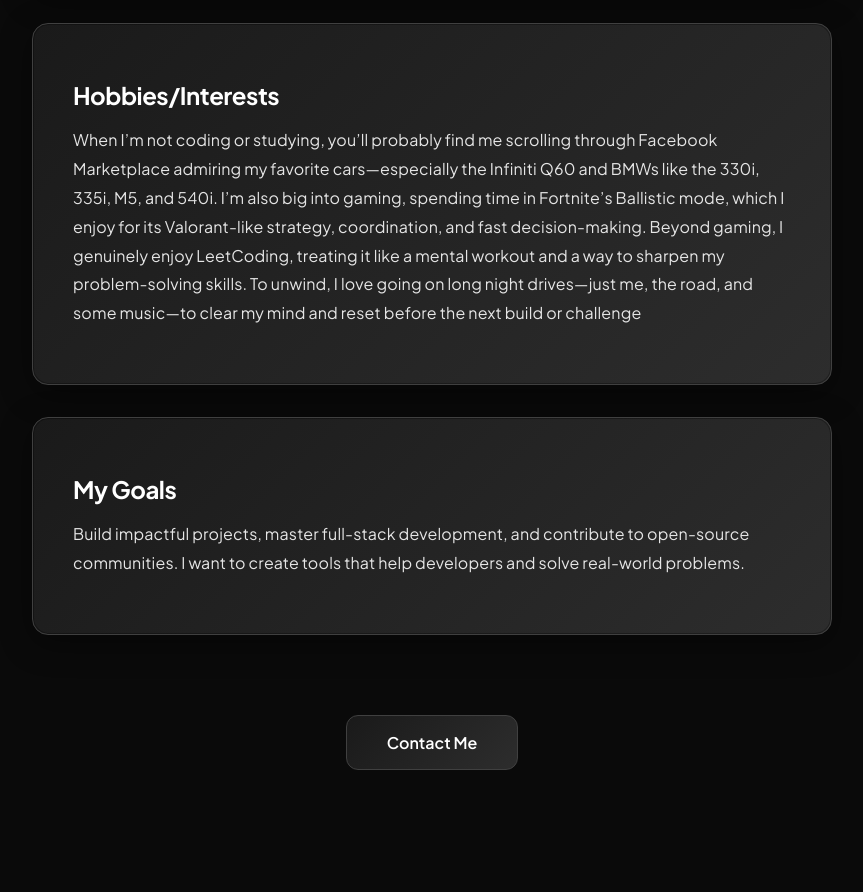
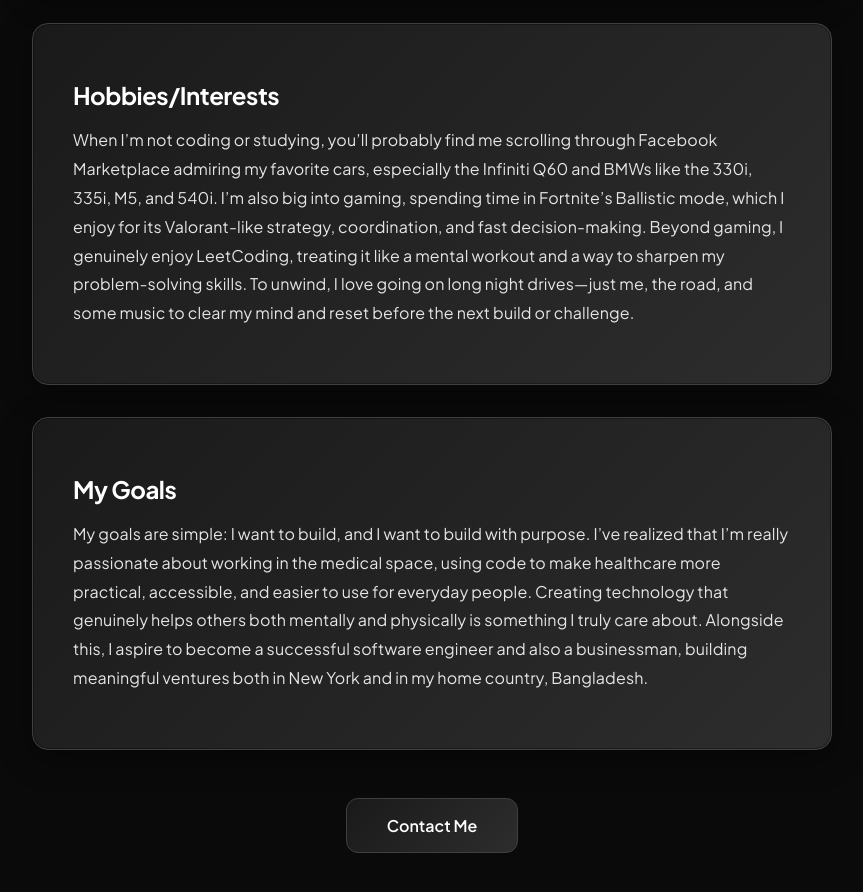
Before and after one commit to TheDonRay/NewPortfolioWeb, a React (Vite) app in the folder rays-portfolio-2026/: page /AboutMe in a window 1280 px wide. Shown: the part 600-1492 px from the top of the page, without its empty margins (208-1071 px from the left). Before the commit the page ends 1402 px from the top, so only its background shows below. Built offline with nearby package versions, Linux system fonts and the light colour scheme.

Commit message:
finished the about me page

```diff
--- a/rays-portfolio-2026/src/components/aboutme.jsx
+++ b/rays-portfolio-2026/src/components/aboutme.jsx
@@ -1,4 +1,5 @@
 import "../styles/aboutme.css";
+import { useNavigate } from 'react-router-dom';
 
 export default function AboutMe() {
   const skills = [
@@ -113,12 +114,10 @@ export default function AboutMe() {
     },
   ];
 
-  const scrollToContact = () => {
-    const contactSection = document.getElementById("contact");
-    if (contactSection) {
-      contactSection.scrollIntoView({ behavior: "smooth" });
-    }
-  };
+  const navigate = useNavigate();
+  function Contactme() {
+    navigate("/ContactMe");
+  }
 
   return (
     <>
@@ -161,31 +160,37 @@ export default function AboutMe() {
         <div className="column hobbies">
           <h1>Hobbies/Interests</h1>
           <p>
-            When I’m not coding or studying, you’ll probably find me scrolling through
-            Facebook Marketplace admiring my favorite cars—especially the
-            Infiniti Q60 and BMWs like the 330i, 335i, M5, and 540i. I’m also
-            big into gaming, spending time in Fortnite’s Ballistic mode, which I
-            enjoy for its Valorant-like strategy, coordination, and fast
+            When I’m not coding or studying, you’ll probably find me scrolling
+            through Facebook Marketplace admiring my favorite cars, especially
+            the Infiniti Q60 and BMWs like the 330i, 335i, M5, and 540i. I’m
+            also big into gaming, spending time in Fortnite’s Ballistic mode,
+            which I enjoy for its Valorant-like strategy, coordination, and fast
             decision-making. Beyond gaming, I genuinely enjoy LeetCoding,
             treating it like a mental workout and a way to sharpen my
             problem-solving skills. To unwind, I love going on long night
-            drives—just me, the road, and some music—to clear my mind and reset
-            before the next build or challenge
+            drives—just me, the road, and some music to clear my mind and reset
+            before the next build or challenge.
           </p>
         </div>
 
         <div className="column goals">
           <h1>My Goals</h1>
           <p>
-            Build impactful projects, master full-stack development, and
-            contribute to open-source communities. I want to create tools that
-            help developers and solve real-world problems.
+            My goals are simple: I want to build, and I want to build with
+            purpose. I’ve realized that I’m really passionate about working in
+            the medical space, using code to make healthcare more practical,
+            accessible, and easier to use for everyday people. Creating
+            technology that genuinely helps others both mentally and physically
+            is something I truly care about. Alongside this, I aspire to become
+            a successful software engineer and also a businessman, building
+            meaningful ventures both in New York and in my home country,
+            Bangladesh.
           </p>
         </div>
       </div>
 
       <div className="contact-button-container">
-        <button onClick={scrollToContact} className="contact-button">
+        <button onClick={Contactme} className="contact-button">
           Contact Me
         </button>
       </div>
--- a/rays-portfolio-2026/src/components/homepage.jsx
+++ b/rays-portfolio-2026/src/components/homepage.jsx
@@ -22,9 +22,11 @@ export default function HomePage() {
     );
   }
 
-  function RecentProj() {
-    navigate("/CurrentProject");
+  function OpenPDF(){
+    const pdfURL = "../public/resume.pdf";
+    window.open(pdfURL, '_blank');
   }
+
 
   // this is for the text for like the title
   useEffect(() => {
@@ -82,8 +84,8 @@ export default function HomePage() {
             My GitHub
           </button>
 
-          <button className="recentProj" onClick={RecentProj}>
-            Current Project
+          <button className="resume" onClick={OpenPDF}>
+            My Resume
           </button>
         </div>
       </div>
--- a/rays-portfolio-2026/src/styles/aboutme.css
+++ b/rays-portfolio-2026/src/styles/aboutme.css
@@ -125,7 +125,8 @@
 /* Contact Button */
 .contact-button-container {
   text-align: center;
-  margin: 2rem 0;
+  margin: 2rem 2;
+  margin-bottom: 50px;
 }
 
 .contact-button {
--- a/rays-portfolio-2026/src/styles/homepage.css
+++ b/rays-portfolio-2026/src/styles/homepage.css
@@ -110,7 +110,7 @@ body {
 .Aboutmebtn,
 .Contactmebtn,
 .mygithubbtn,
-.recentProj {
+.resume {
   padding: 1rem 2.5rem;
   font-family: "Plus Jakarta Sans", sans-serif;
   font-size: 1rem;
@@ -131,7 +131,7 @@ body {
 .Aboutmebtn:hover,
 .Contactmebtn:hover,
 .mygithubbtn:hover,
-.recentProj:hover {
+.resume:hover {
   transform: translateY(-2px);
   border-color: #666666;
   box-shadow: 0 8px 24px rgba(255, 255, 255, 0.1);
@@ -141,7 +141,7 @@ body {
 .Aboutmebtn:active,
 .Contactmebtn:active,
 .mygithubbtn:active,
-.recentProj:active {
+.resume:active {
   transform: translateY(0);
 }
 
@@ -149,7 +149,7 @@ body {
 .Aboutmebtn::before,
 .Contactmebtn::before,
 .mygithubbtn::before,
-.recentProj::before {
+.resume::before {
   content: "";
   position: absolute;
   top: 0;
@@ -168,6 +168,6 @@ body {
 .Aboutmebtn:hover::before,
 .Contactmebtn:hover::before,
 .mygithubbtn:hover::before,
-.recentProj:hover::before {
+.resume:hover::before {
   left: 100%;
 }
```
Also changed, not shown: 1 other file (tests, documents, lock files or other folders).
